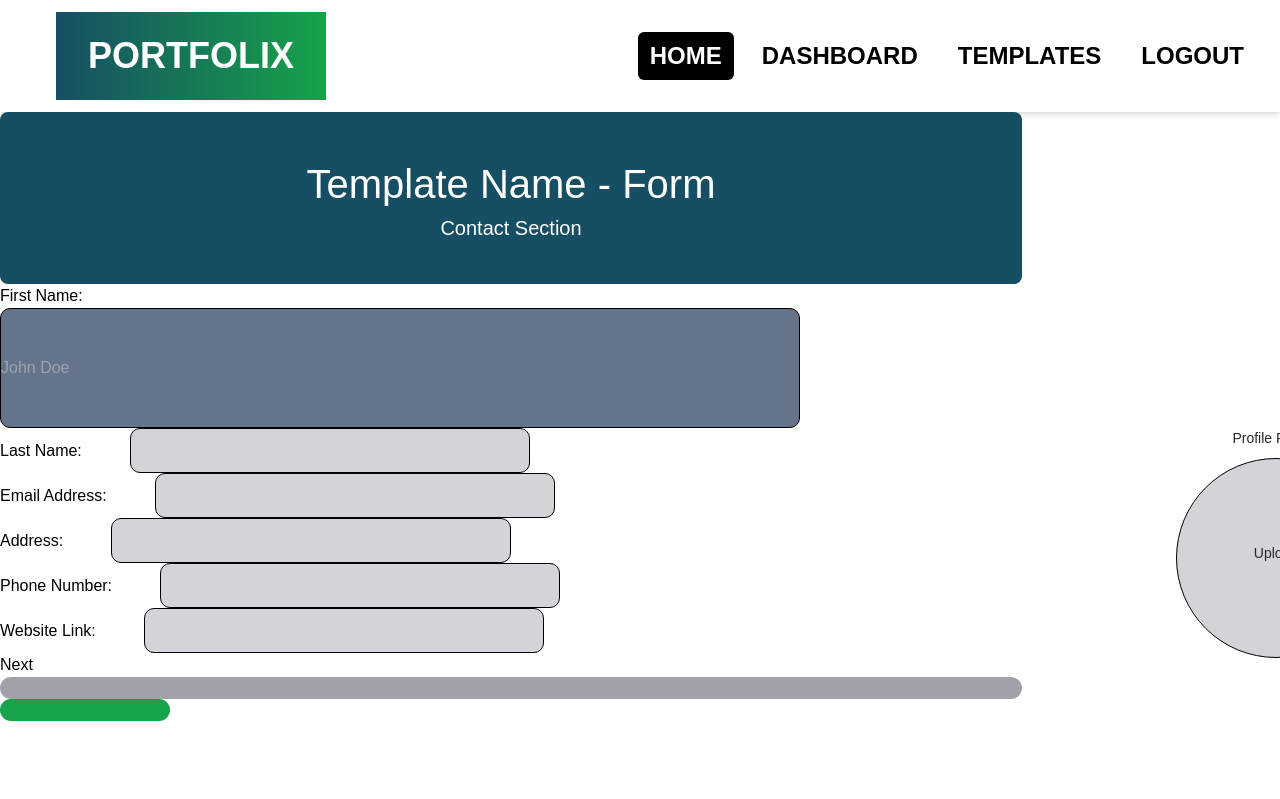
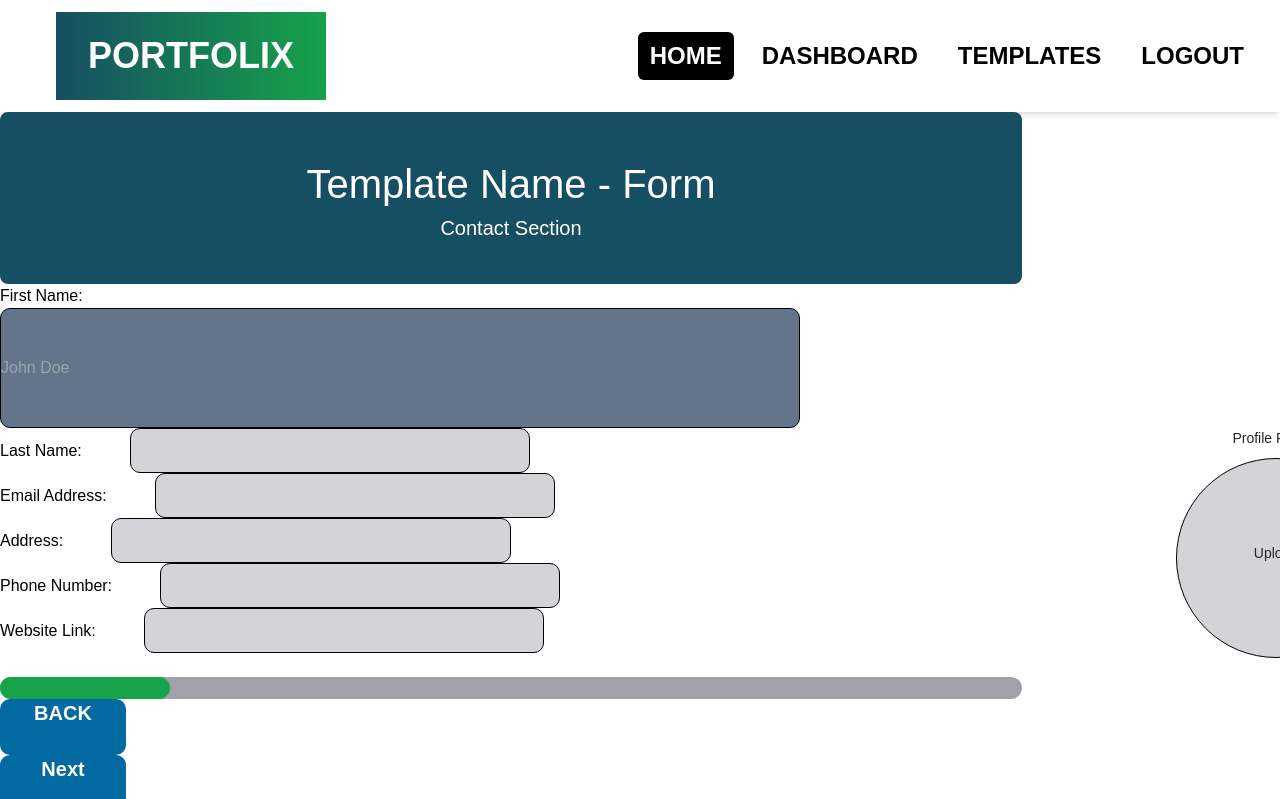
Before and after one commit to jethro-r/Portfolix, a React (Create React App) app in the folder client/: page /form in a window 1280 px wide. Shown: the top 799 px of the page. Built offline with nearby package versions, Linux system fonts and the light colour scheme.

Commit message:
progress #1

```diff
--- a/client/src/pages/Form.js
+++ b/client/src/pages/Form.js
@@ -10,7 +10,7 @@ export const Form = () => {
   });
 
   const handleFormState = (e) => {
-    console.log(formData)
+    console.log(formData);
     setFormData({
       ...formData,
       name: e.target.value,
@@ -59,32 +59,22 @@ export const Form = () => {
   const FormSectionFooter = () => {
     return (
       <div>
-        <button onClick={handleSubmit}>
-          {page === 0 || page === 1 ? "Next" : "Submit"}
-        </button>
+        <button onClick={handleSubmit}></button>
         {page > 0 && <button onClick={() => setPage(page - 1)}>Back</button>}
-        <div class="w-[1022px] h-[22px] bg-zinc-400 rounded-[99px]"></div>
-        <div class="w-[170px] h-[22px] bg-green-600 rounded-[99px]"></div>
-        <div class="w-[126px] h-14 left-[450px] top-[1993px] absolute">
-          <div class="w-[126px] h-14 left-0 top-0 absolute bg-sky-700 rounded-[10px]"></div>
-          <div class="w-[126px] h-14 left-0 top-0 absolute text-center text-white text-xl font-bold tracking-[3px]">
+
+        <div class="w-[1022px] h-[22px] bg-zinc-400 rounded-[99px]">
+          <div class="w-[170px] h-full bg-green-600 rounded-[99px]"></div>
+        </div>
+        <div class="w-[126px] h-14 bg-sky-700 rounded-[10px] text-center text-white text-xl font-bold">
           BACK
         </div>
+        <div class="w-[126px] h-14 bg-sky-700 rounded-[10px] text-center text-white text-xl font-bold">
+        {page === 0 || page === 7 ? "Next" : "Submit"}
         </div>
-        <div class="w-[126px] h-14 left-[1345px] top-[913px] absolute">
-          <div class="w-[126px] h-14 left-0 top-0 absolute bg-sky-700 rounded-[10px]"></div>
-          <div class="w-[126px] h-14 left-0 top-0 absolute text-center text-white text-xl font-bold tracking-[3px]">
-            NEXT
-          </div>
-        </div>
-        <div class="w-[152px] h-14 left-[1319px] top-[9514px] absolute">
-          <div class="w-[152px] h-14 left-0 top-0 absolute bg-sky-700 rounded-[10px]"></div>
-          <div class="w-[152px] h-14 left-0 top-0 absolute text-center text-white text-xl font-bold tracking-[3px]">
-            SUBMIT
-          </div>
-        </div>
+
+
         <div class="w-[79px] h-8 left-[1471px] top-[983px] absolute text-center text-neutral-500 text-[25px] font-bold tracking-[2.50px]">
-          1/7
+          {page}/7
         </div>
       </div>
     );
@@ -133,7 +123,7 @@ export const Form = () => {
         />
         <div class="w-[200px] h-[230px] left-[1176px] top-[428px] absolute">
           <div class="w-[200px] h-[200px] left-0 top-[30px] absolute bg-zinc-300 rounded-[400px] border border-black"></div>
-          <div class="w-[200px] h-[30px] left-0 top-0 absolute text-center text-zinc-800 text-sm font-normal">
+          <div class="w-[200px] h-[30px] text-center text-zinc-800 text-sm font-normal">
             Profile Picture
           </div>
           <div class="w-[200px] h-[30px] left-0 top-[115px] absolute text-center text-zinc-800 text-sm font-normal">
```
Lines whose indentation alone changed are shown as unchanged.
